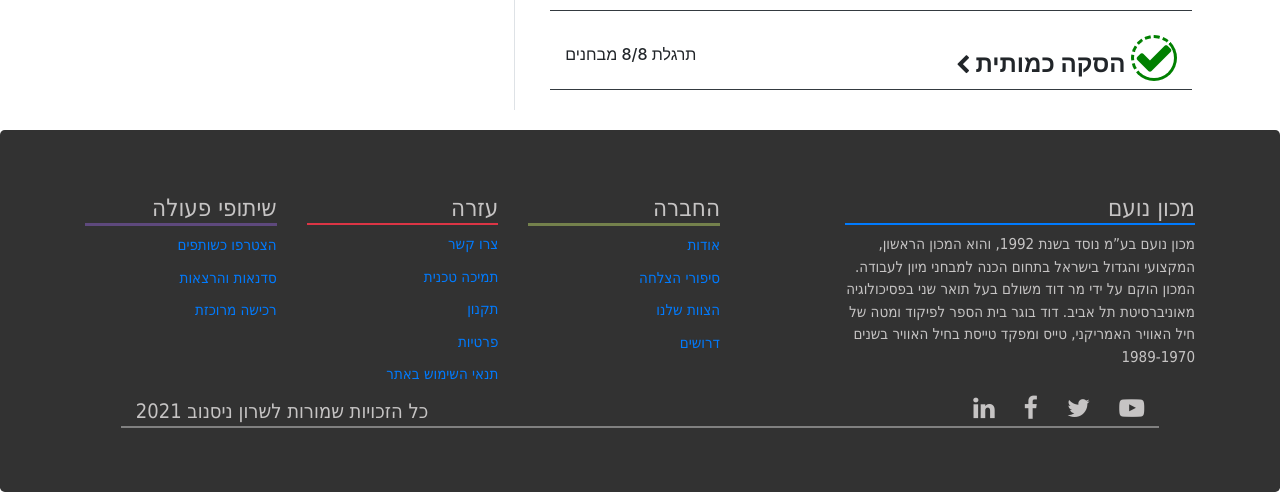
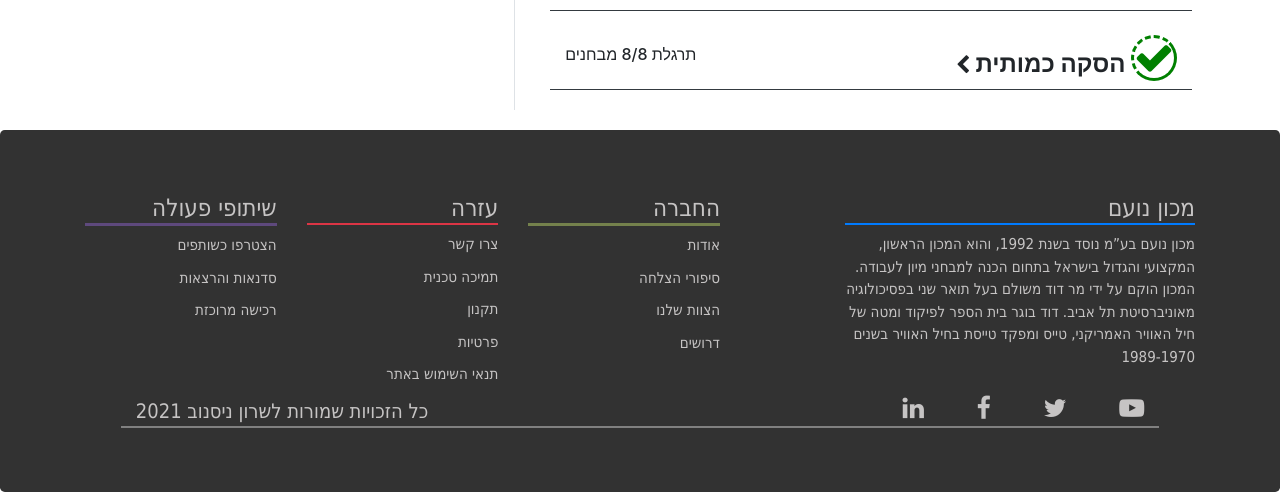
Before and after one commit to sharonNissanov/Responsive-page-development, a PHP site: page / in a window 1280 px wide. Shown: the part 1627-2119 px from the top of the page. Run offline with PHP 8.4, Linux system fonts and the light colour scheme.

Commit message:
adding style

```diff
--- a/index.html
+++ b/index.html
@@ -448,15 +448,15 @@
 
     </div>
 
-    <div id="media_links" class="row" style="direction: rtl; text-align: right;">
+    <div id="media_links" class="row text-md-right" style="direction: rtl; ">
       <div class="col-md-1 "></div>
-      <div class="col-md-5 text-right" style="border-bottom: 2px solid grey;">
-        <em class="fa fa-youtube-play" style="margin-left: 5%; font-size:25px;"></em>
-        <em class="fa fa-twitter" style="margin-left: 5%; font-size:25px;"></em>
-        <em class="fa fa-facebook" style="margin-left: 5%; font-size:25px;"></em>
-        <em class="fa fa-linkedin" style="margin-left: 5%; font-size:25px;"></em>
+      <div class="col-md-5 text-md-right" style="border-bottom: 2px solid grey;">
+        <em class="fa fa-youtube-play ml-5" style="font-size:25px;"></em>
+        <em class="fa fa-twitter ml-5" style="font-size:25px;"></em>
+        <em class="fa fa-facebook ml-5" style="font-size:25px;"></em>
+        <em class="fa fa-linkedin ml-5" style="font-size:25px;"></em>
       </div>
-      <div class="col-md-5 text-left" style="font-size: 20px; border-bottom: 2px solid grey;"> כל הזכויות שמורות לשרון
+      <div class="col-md-5 text-md-left" style="font-size: 20px; border-bottom: 2px solid grey;"> כל הזכויות שמורות לשרון
         ניסנוב 2021</div>
       <div class="col-md-1 "></div>
     </div>
--- a/style.css
+++ b/style.css
@@ -13,20 +13,13 @@
     .navbar-small-screen{display: none;}
     button#plus_button1 ,#plus_button2 ,#plus_button3{display: none;}
 
-    /* #sdarot_grades{display: none;} */
   }
-
-/* .list-group-item{
-    background-color: black;
-    color: blue;
-
-} */
 
 #bar{
     height: 13px; width: 200px; background-color: rgb(151, 150, 150);
 }
 
-li a { display: block; margin:0 0 10px 0;     }
+li a { display: block; margin:0 0 10px 0; color: #C6C4C4;     }
 li a:visited { color: #C6C4C4; }
 
 button#plus_button1 ,#plus_button2 ,#plus_button3{
```
